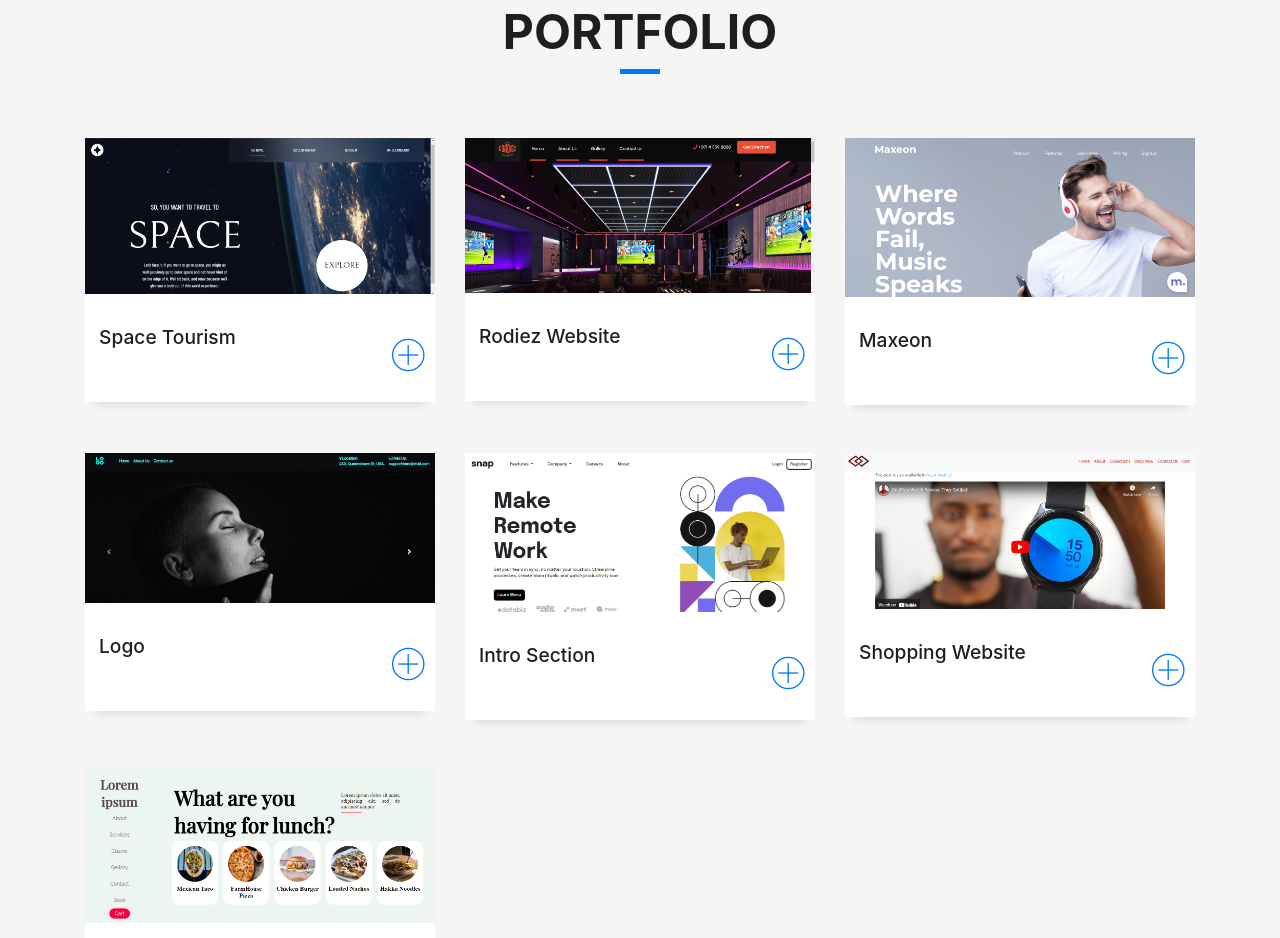
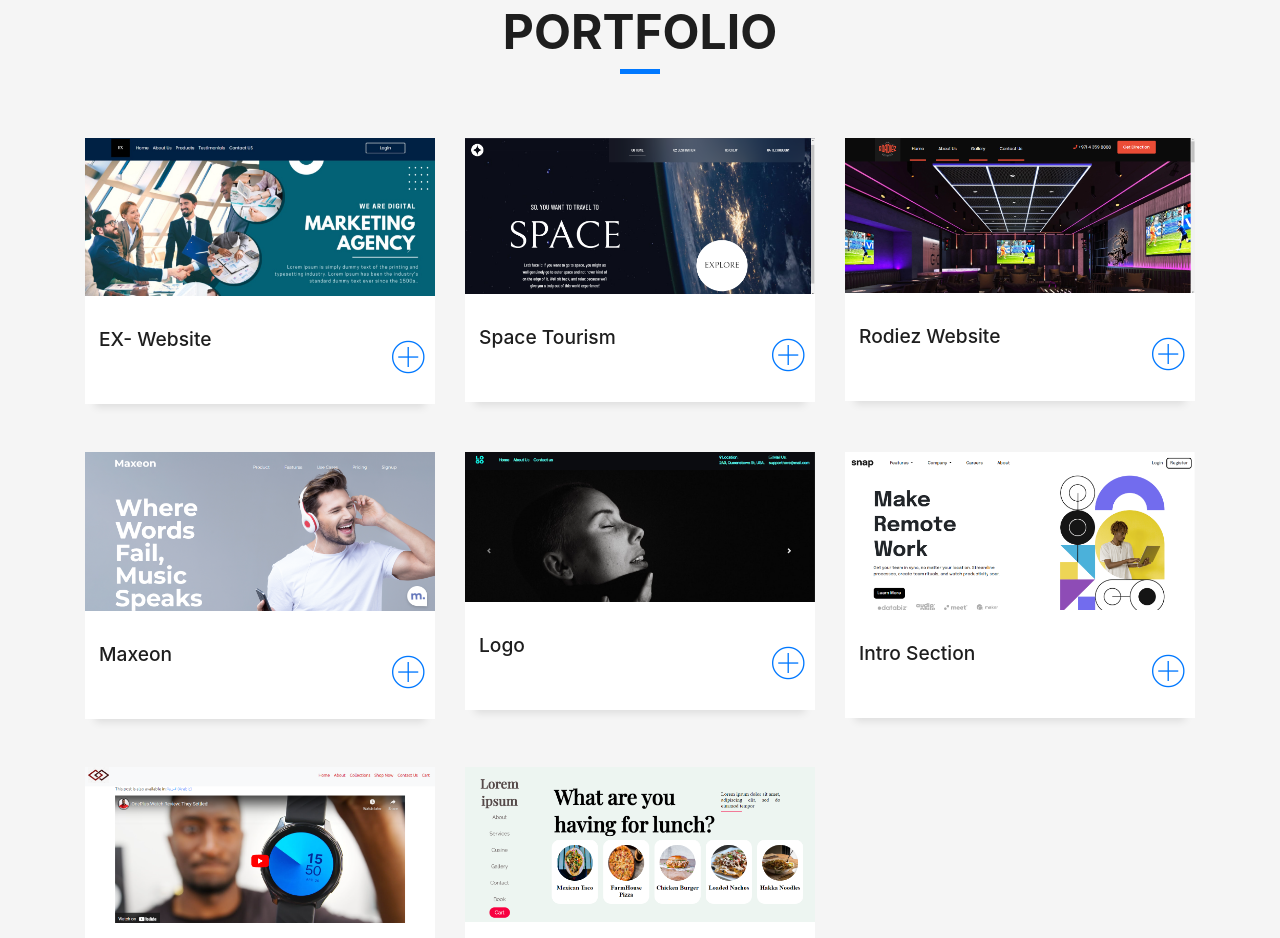
Before and after one commit to libinvbaby/Portfolio, a plain HTML site: page index.html in a window 1280 px wide. Shown: the part 2051-2989 px from the top of the page. Drawn offline with Linux system fonts and the light colour scheme; files whose address does not match are found by name.

Commit message:
updated portfolio

```diff
--- a/index.html
+++ b/index.html
@@ -285,6 +285,30 @@
         </div>
       </div>
       <div class="row">
+        <div class="col-md-4">
+          <div class="work-box">
+            <a href="https://libinvbaby.github.io/EX/" target="blank">
+              <div class="work-img">
+                <img src="img/project-img/Ex-website.jpeg" alt="" class="img-fluid">
+              </div>
+              <div class="work-content">
+                <div class="row">
+                  <div class="col-sm-8">
+                    <h2 class="w-title">EX- Website</h2>
+                    <div class="w-more">
+                    </div>
+                  </div>
+                  <div class="col-sm-4">
+                    <div class="w-like">
+                      <span class="ion-ios-plus-outline"></span>
+
+                    </div>
+                  </div>
+                </div>
+              </div>
+            </a>
+          </div>
+        </div>
         <div class="col-md-4">
           <div class="work-box">
             <a href="https://libinvbaby.github.io/space-web/index.html" target="blank">
```
Also changed, not shown: img/project-img/Ex-website.jpeg (added).
